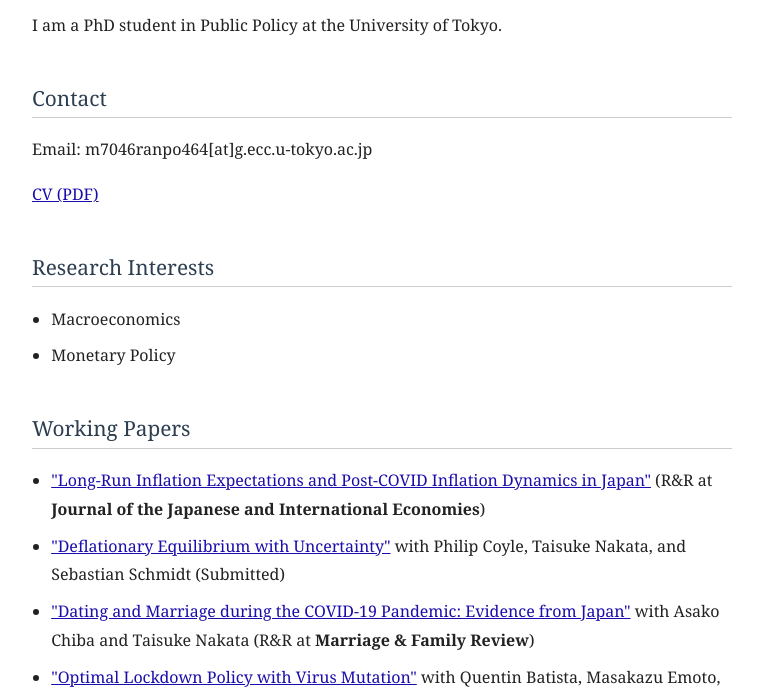
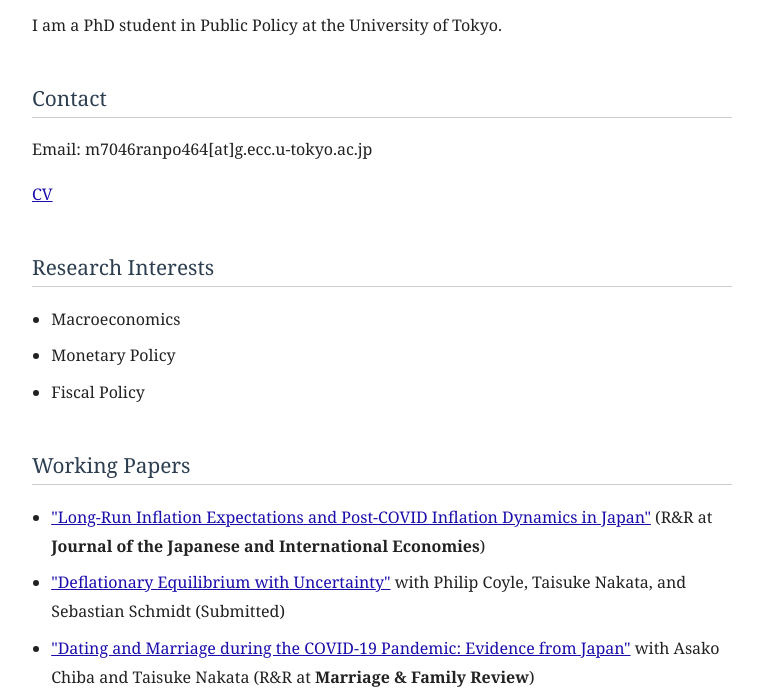
Before and after one commit to Naoki-Maezono/Naoki-Maezono.github.io, a plain HTML site: page index.html in a window 1280 px wide. Shown: the part 99-795 px from the top of the page, without its empty margins (258-1021 px from the left). Drawn offline with Linux system fonts and the light colour scheme.

Commit message:
Update CV link and add Fiscal Policy to interests

```diff
--- a/index.html
+++ b/index.html
@@ -64,7 +64,7 @@
   <section>
     <h2>Contact</h2>
     <p>Email: m7046ranpo464[at]g.ecc.u-tokyo.ac.jp</p>
-    <p><a href="CV.pdf" target="_blank">CV (PDF)</a></p>
+    <p><a href="CV.pdf" target="_blank">CV</a></p>
   </section>
 
   <section>
@@ -72,6 +72,7 @@
     <ul>
       <li>Macroeconomics</li>
       <li>Monetary Policy</li>
+      <li>Fiscal Policy</li>
     </ul>
   </section>
 
```
